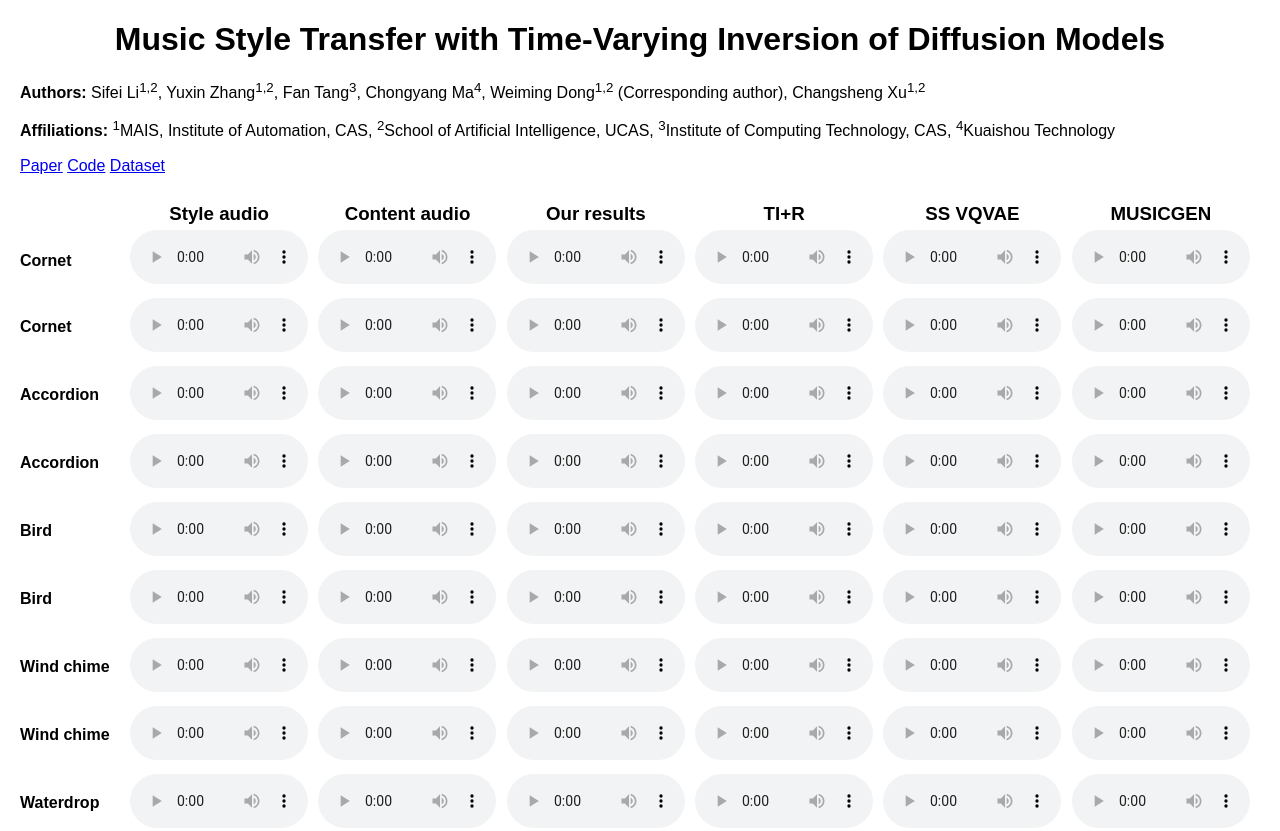
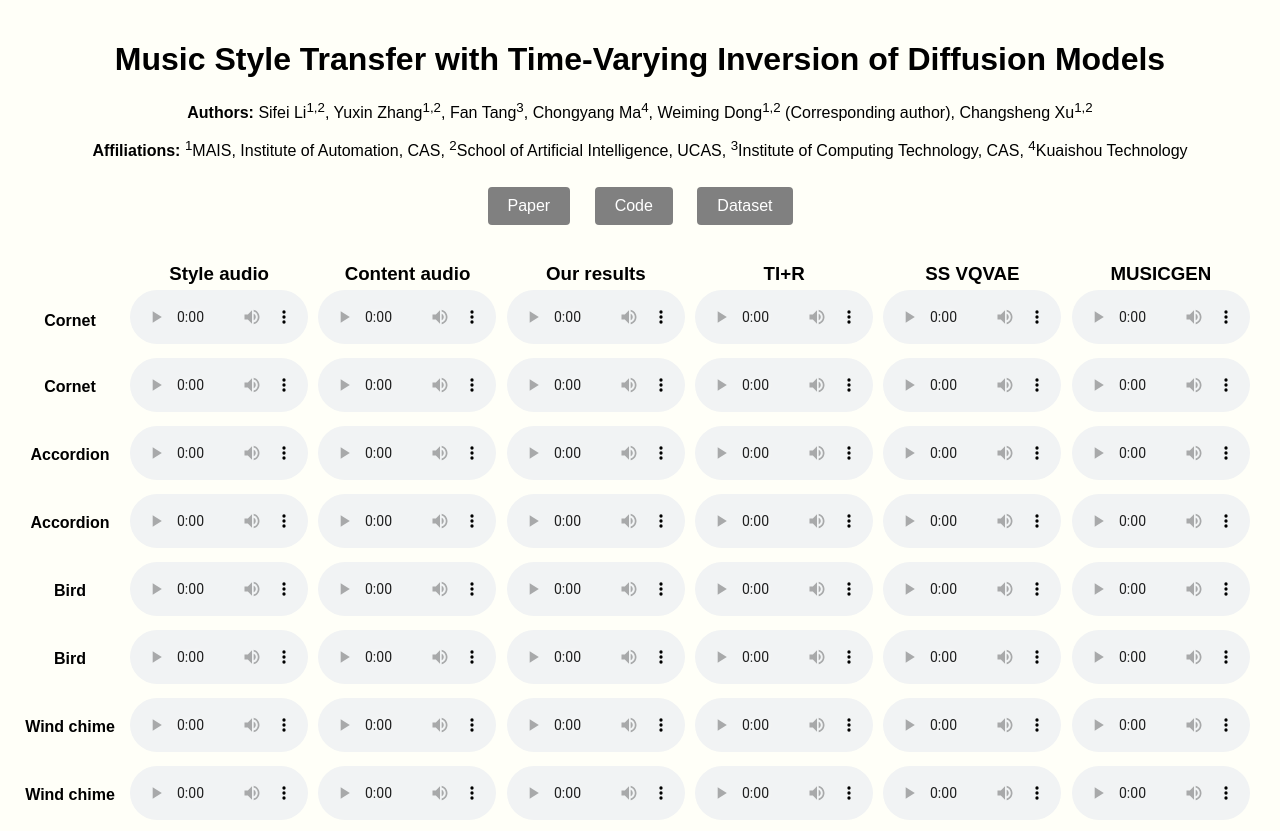
Before and after one commit to lsfhuihuiff/MusicTI, a plain HTML site: page index.html in a window 1280 px wide. Shown: the top 831 px of the page. Drawn offline with Linux system fonts and the light colour scheme.

Commit message:
Update styles.css

```diff
--- a/styles.css
+++ b/styles.css
@@ -1,6 +1,9 @@
 body {
     font-family: Arial, sans-serif;
-    margin: 20px;
+    text-align: center;
+    background-color:rgba(255, 255, 224, 0.2);
+    margin: 0;
+    padding: 20px;
   }
 
   h1 {
@@ -43,3 +46,15 @@ body {
     text-align: center;
     margin-bottom: 5px;
   }
+
+  .button {
+    display: inline-block;
+    margin: 10px;
+    padding: 10px 20px;
+    background-color: #808080;
+    color: white;
+    text-decoration: none;
+    border-radius: 4px;
+    font-size: 16px;
+    cursor: pointer;
+}
```
